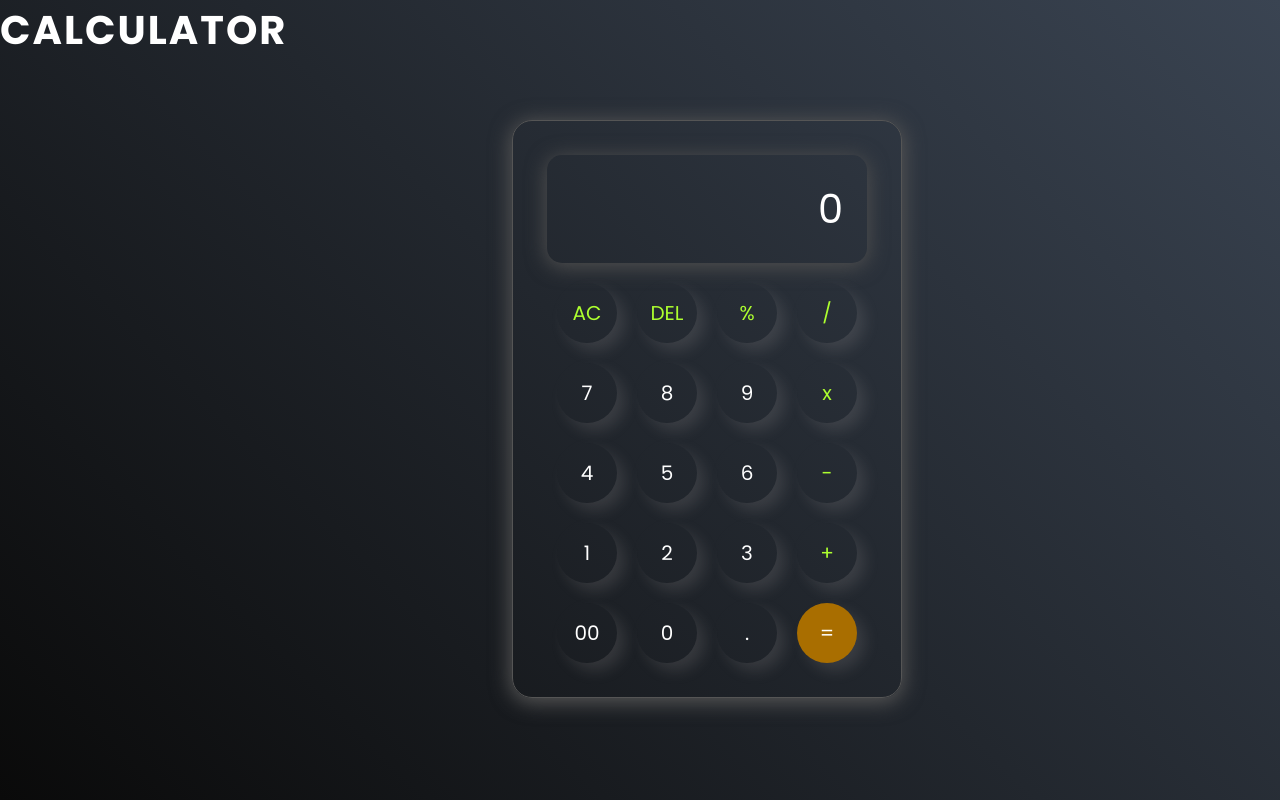
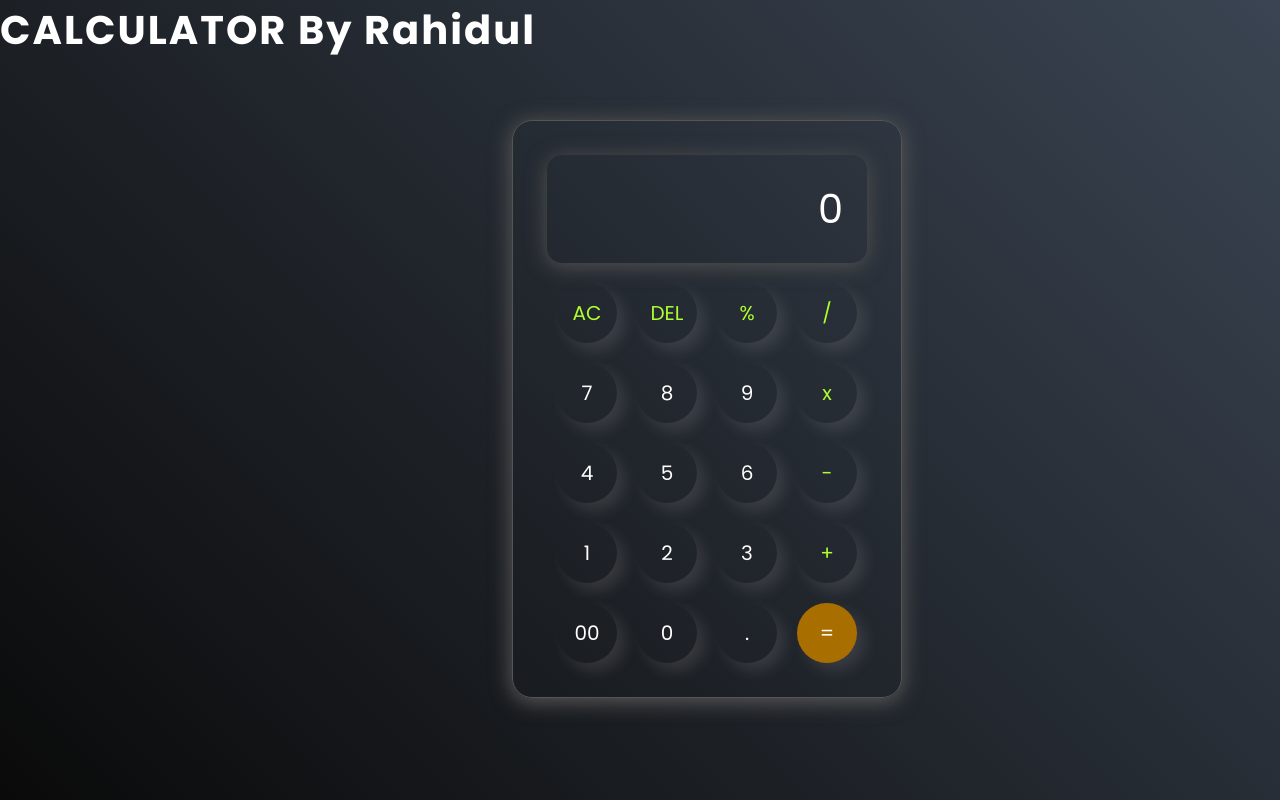
Before and after one commit to Rahidul2006/CALCULATOR, a plain HTML site: page index.html in a window 1280 px wide. Drawn offline with Linux system fonts and the light colour scheme.

Commit message:
Update index.html

```diff
--- a/index.html
+++ b/index.html
@@ -11,7 +11,7 @@
 <body>
     <div class="body">
         <div class="logo">
-            CALCULATOR
+            CALCULATOR By Rahidul
         </div>
         <div class="nav"></div>
         <div class="calculator">
```
